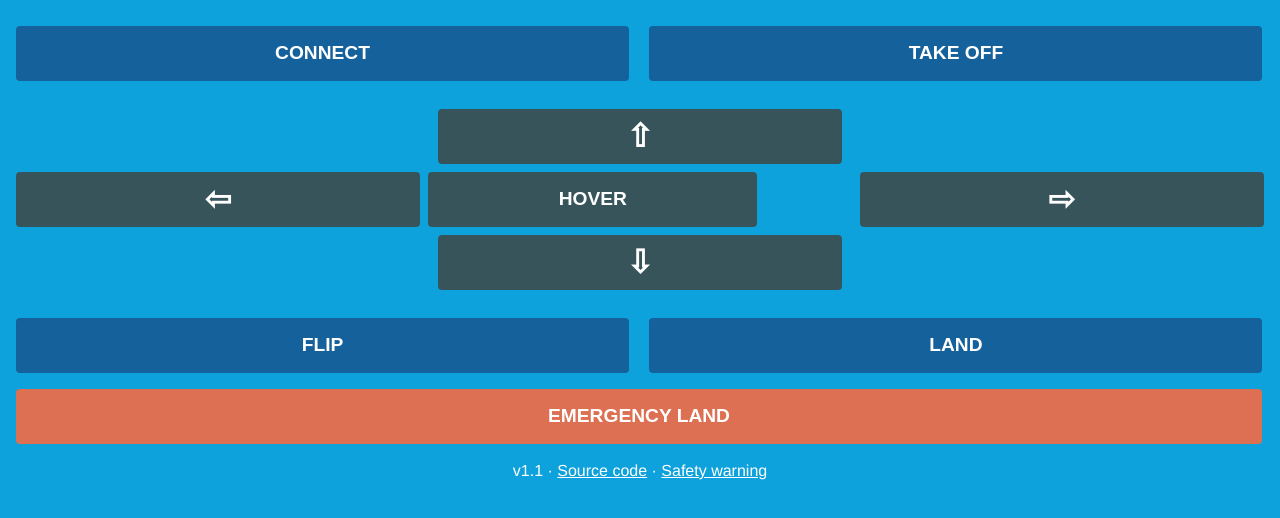
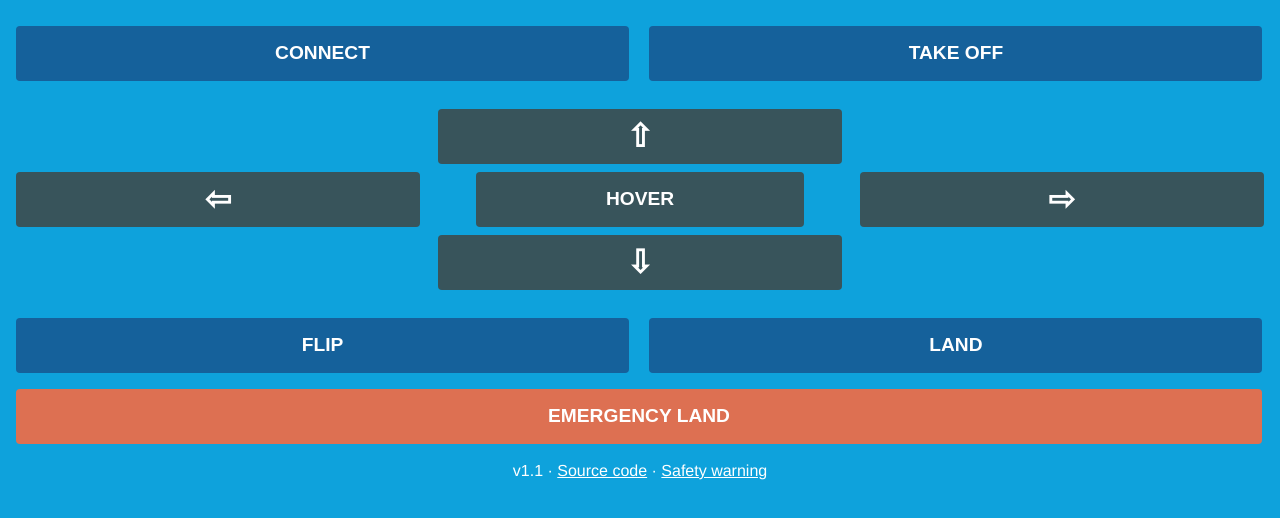
Before and after one commit to poshaughnessy/web-bluetooth-parrot-drone, a website: page index.html in a window 1280 px wide. Shown: the part 58-576 px from the top of the page. Drawn offline with Linux system fonts and the light colour scheme.

Commit message:
Styling fix

```diff
--- a/css/styles.css
+++ b/css/styles.css
@@ -48,6 +48,10 @@ button.down {
   font-size: 2em;
 }
 
+.direction-pad > div {
+  text-align: center;
+}
+
 button.up {
   margin: 20px auto 0 auto;
 }
--- a/index.html
+++ b/index.html
@@ -16,11 +16,19 @@
     <button id="connectBtn">Connect</button>
     <button id="takeOffBtn">Take off</button>
 
-    <button id="forwardBtn" class="up">⇧</button>
-    <button id="leftBtn" class="left">⇦</button>
-    <button id="hoverBtn" class="hover">Hover</button>
-    <button id="rightBtn" class="right">⇨</button>
-    <button id="backwardBtn" class="down">⇩</button>
+    <div class="direction-pad">
+      <div>
+        <button id="forwardBtn" class="up">⇧</button>
+      </div>
+      <div>
+        <button id="leftBtn" class="left">⇦</button>
+        <button id="hoverBtn" class="hover">Hover</button>
+        <button id="rightBtn" class="right">⇨</button>
+      </div>
+      <div>
+        <button id="backwardBtn" class="down">⇩</button>
+      </div>
+    </div>
 
     <button id="flipBtn">Flip</button>
     <button id="landBtn">Land</button>
```
